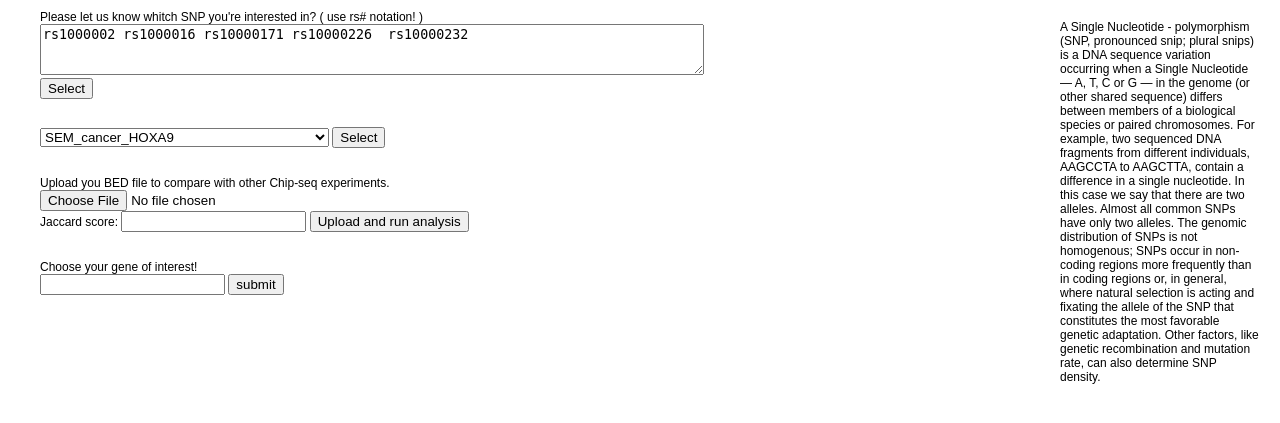
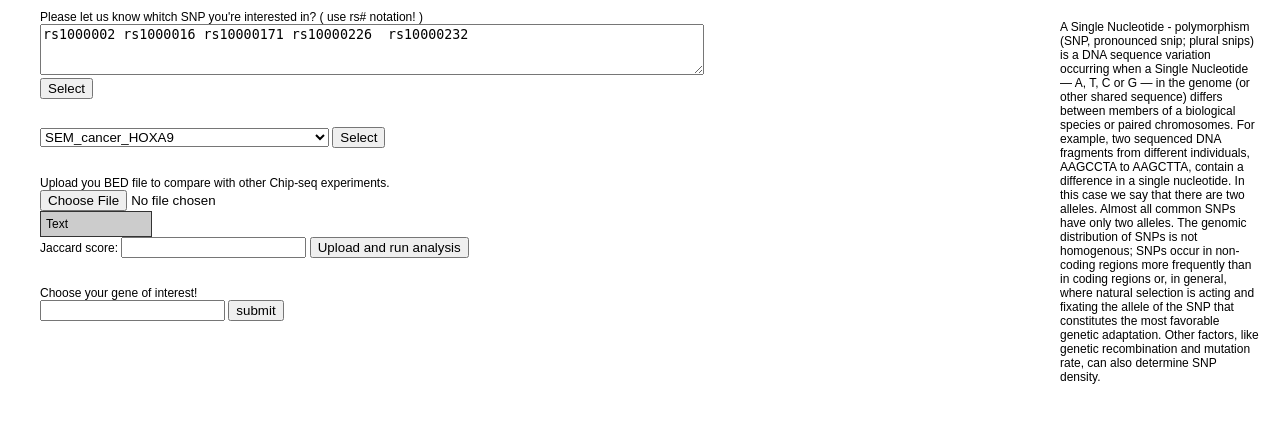
Before and after one commit to szabadkai/rSNP_database, a PHP site: page / in a window 1280 px wide. Shown: the part 40-463 px from the top of the page. Run offline with PHP 8.4, Linux system fonts and the light colour scheme.

Commit message:
JS added

```diff
--- a/index.php
+++ b/index.php
@@ -1,6 +1,9 @@
 <!DOCTYPE html>
 
 <html>
+<script type="text/javascript" src="http://code.jquery.com/jquery-latest.min.js"></script>
+<script src="rsnp.js"></script>
+
     <head>
    <meta charset="utf-8">
    <title>rSNP database</title>
@@ -44,6 +47,14 @@
   Upload you BED file to compare with other Chip-seq experiments.<br>
   <input type="file" id="bed" name="bed" value="Upload BED file"><br>
 
+<div class="tiptext">Text
+<div class="description"> Here is the big fat description box</div>
+</div>
+
+
+
+
+
     Jaccard score:
 
     <input type="text" id="jaccard" name="jaccard">
```
